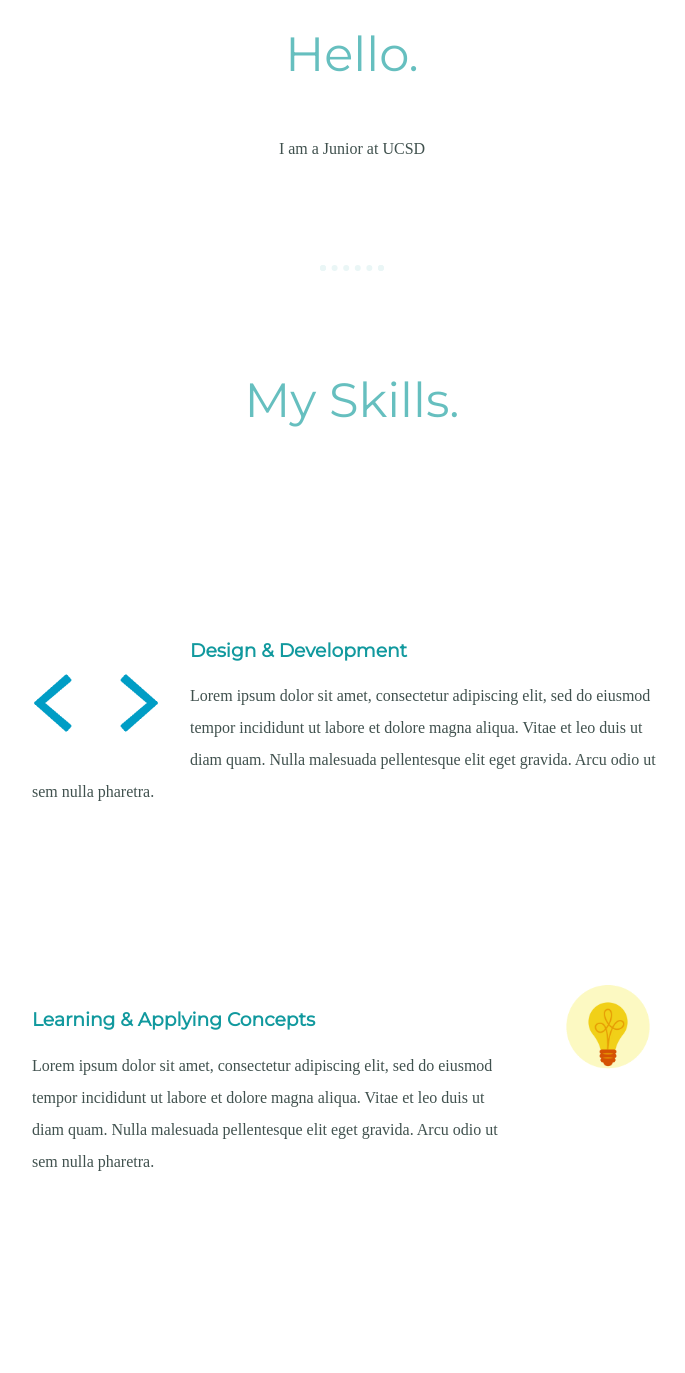
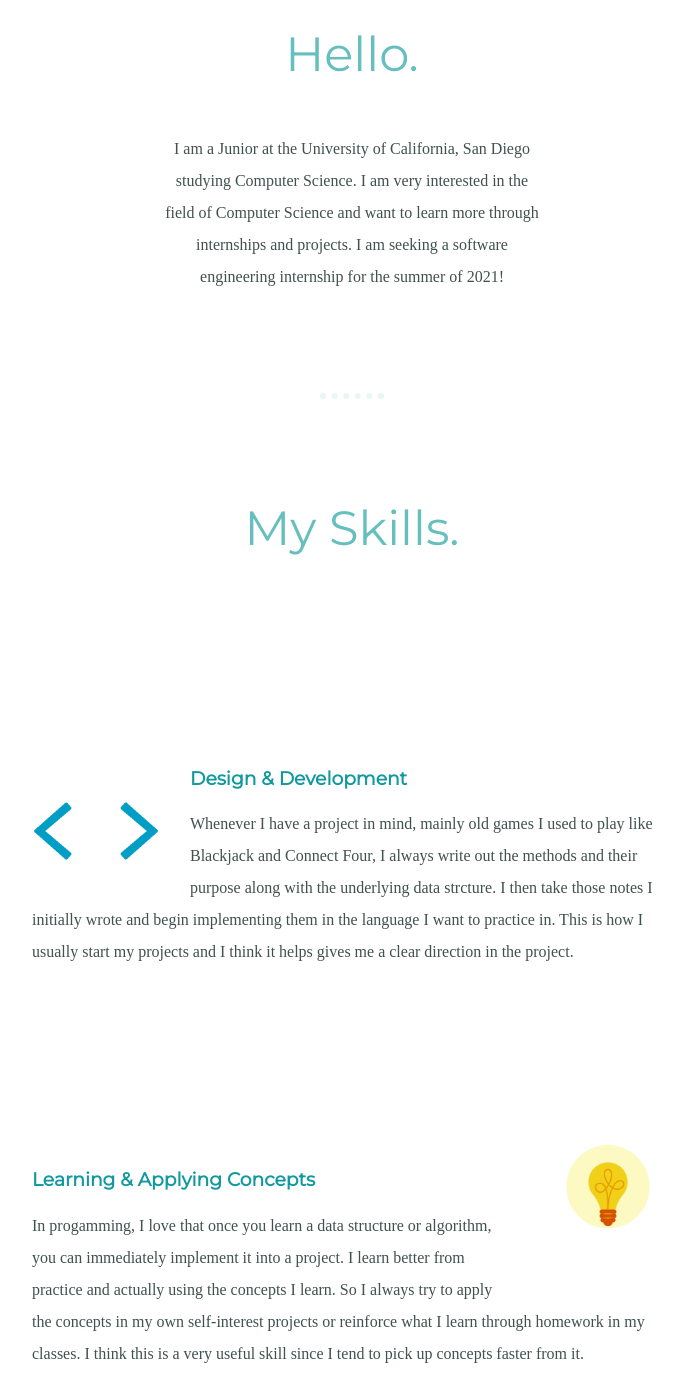
Before and after one commit to tvdao/About-Me-Website, a plain HTML site: page index.html in a window 1280 px wide. Shown: the part 1320-2693 px from the top of the page, without its empty margins (288-973 px from the left). Drawn offline with Linux system fonts and the light colour scheme.

Commit message:
refactor: Change text through website

```diff
--- a/index.html
+++ b/index.html
@@ -20,7 +20,9 @@
             <div class="profile">
               <img class="tri-image" src="images/tri.png" alt="picture-of-myself">
               <h2 class="hello">Hello.</h2>
-              <p class="introduction">I am a Junior at UCSD</p>
+              <p class="introduction">I am a Junior at the University of California, San Diego studying Computer Science. I am very interested in the field of Computer Science and want to learn more
+                through internships and projects. I am seeking a software engineering internship for the summer of 2021!
+              </p>
             </div>
             <hr>
             <div class="skills">
@@ -28,32 +30,32 @@
               <div class="skill-row">
                 <img class="bracket" src="images/bracket.gif" alt="picture-of-bracket">
                 <h3 class="design-header">Design & Development</h3>
-                <p>Lorem ipsum dolor sit amet, consectetur adipiscing elit, sed do eiusmod tempor incididunt ut labore et dolore magna aliqua. Vitae et leo duis ut diam quam.
-                   Nulla malesuada pellentesque elit eget gravida. Arcu odio ut sem nulla pharetra.</p>
+                <p> Whenever I have a project in mind, mainly old games I used to play like Blackjack and Connect Four, I always write out the methods and their purpose along with the underlying data strcture.
+                  I then take those notes I initially wrote and begin implementing them in the language I want to practice in. This is how I usually start my projects and
+                  I think it helps gives me a clear direction in the project.
+                </p>
               </div>
 
               <div class="skill-row">
                 <img class="lightbulb" src="images/lightbulb.gif" alt="picture-of-lightbulb">
                 <h3>Learning & Applying Concepts</h3>
-                <p>Lorem ipsum dolor sit amet, consectetur adipiscing elit, sed do eiusmod tempor incididunt ut labore et dolore magna aliqua.
-                  Vitae et leo duis ut diam quam. Nulla malesuada pellentesque elit eget gravida. Arcu odio ut sem nulla pharetra.
+                <p> In progamming, I love that once you learn a data structure or algorithm, you can immediately implement it into a project. I learn better from practice and actually
+                  using the concepts I learn. So I always try to apply the concepts in my own self-interest projects or reinforce what I learn through homework in my classes. I think this
+                  is a very useful skill since I tend to pick up concepts faster from it.
                 </p>
               </div>
             </div>
             <hr>
             <div class="contact-me">
               <h2>Get In Touch</h2>
-              <h3 class="bottom-header">I like to Code</h3>
-              <p>Lorem ipsum dolor sit amet, consectetur adipiscing elit, sed do eiusmod</p>
+              <p>If you wanted to get in touch with me, you can send an email by clicking the "CONTACT ME" button down below!</p>
               <a class="BUTTON_LVY" href="mailto:tri.dao483@email.com">CONTACT ME</a>
             </div>
           </div>
 
 
           <div class="bottom-container">
-            <a class="footer-link" href="https://www.linkedin.com/">LinkedIn</a>
-            <a class="footer-link" href="https://twitter.com/">Twitter</a>
-            <a class="footer-link" href="https://www.appbrewery.co/">Website</a>
+            <a class="footer-link" href="https://www.linkedin.com/in/tri-dao-326078177/">LinkedIn</a>
             <p class="copyright">© 2020 Tri Dao</p>
           </div>
 
```
